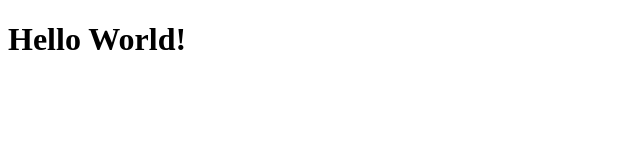
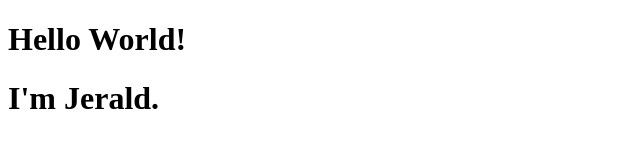
Before and after one commit to P4nsit/devtest, a plain HTML site: page index.html in a window 1280 px wide. Shown: the whole page, without its empty margins (0-640 px from the left). Drawn offline with Linux system fonts and the light colour scheme.

Commit message:
minor change

```diff
--- a/index.html
+++ b/index.html
@@ -8,5 +8,6 @@
 </head>
 <body>
     <h1>Hello World!</h1>
+    <h1>I'm Jerald.</h1>
 </body>
 </html>
```
